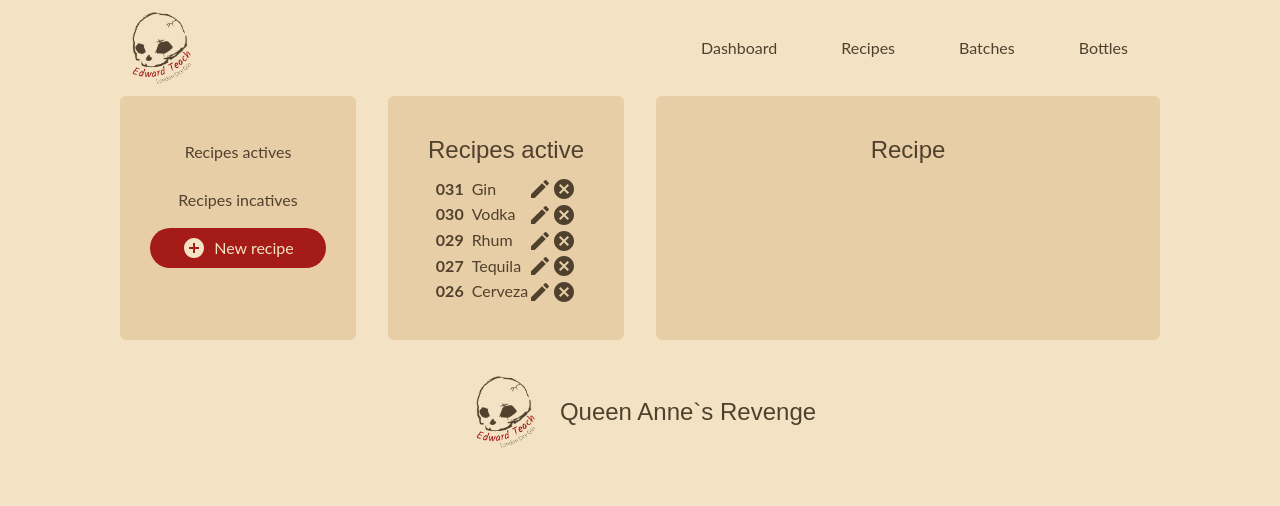
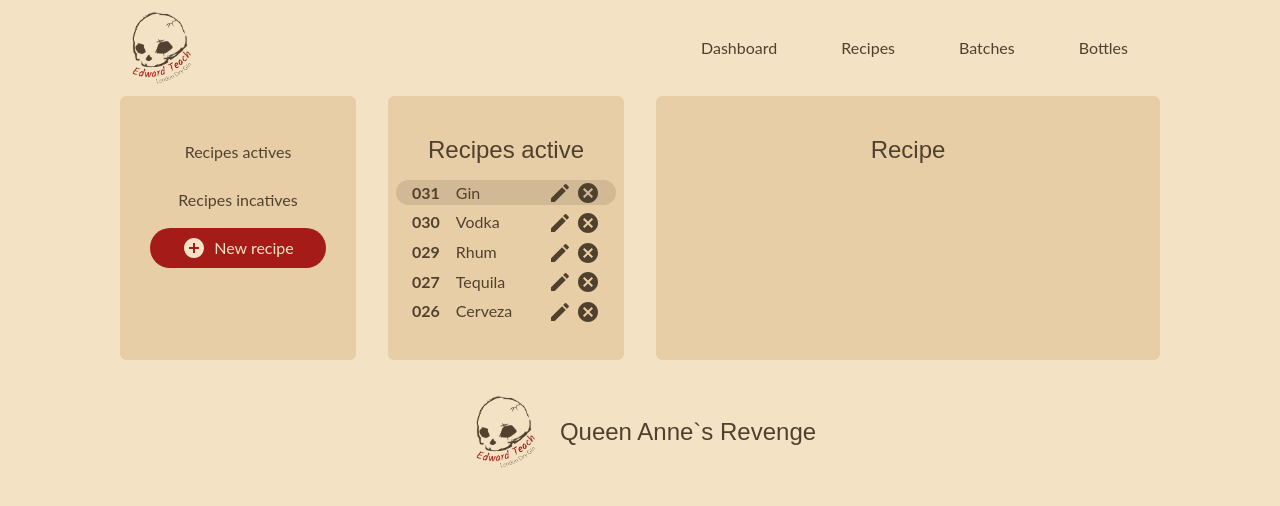
Before and after one commit to CesarZeballos/QueenAnnesRevenge-Front, a Next.js app in the folder front/: page /recipes in a window 1280 px wide. Shown: the top 506 px of the page. Built offline with nearby package versions, Linux system fonts and the light colour scheme.

Commit message:
finalizacion del recipes list
acomode la estetica y cree el boton que selecciona la receta.

```diff
--- a/front/src/app/globals.css
+++ b/front/src/app/globals.css
@@ -49,3 +49,8 @@ body {
 .container {
   @apply bg-lightBeige py-9 px-2 rounded-md
 }
+
+.item{
+  @apply text-darkBrown rounded-full px-4 w-full mt-1 cursor-pointer
+  hover:bg-darkBeige
+}
--- a/front/src/app/recipes/page.tsx
+++ b/front/src/app/recipes/page.tsx
@@ -24,12 +24,19 @@ const recipesArray: IRecipe[] = [
 const Recipes: React.FC = () => {
     const [section, setSection] = useState("active");
     const [recipes, setRecipes] = useState<IRecipe[]>([]);
+    const [recipeId, setRecipeId] = useState(1);
 
     useEffect(()=> {
         console.log(section)
         const recipes = recipesArray.filter(recipe => recipe.state === section);
         setRecipes(recipes);
     }, [section])
+
+    useEffect(()=> {
+        console.log(recipeId)
+        const recipe = recipesArray.find(recipe => recipe.id === recipeId);
+        console.log(recipe)
+    }, [recipeId])
 
     return (
         <div className="marginContainer">
@@ -47,7 +54,9 @@ const Recipes: React.FC = () => {
                     <h2 className="header2">Recipes {section}</h2>
                     <div>
                         {recipes.map((recipe: IRecipe) => (
-                            <RecipeCardList key={recipe.id} data={recipe} />
+                            <button key={recipe.id} className={`item ${recipe.id === recipeId ? 'bg-darkBeige' : 'item'}`} onClick={() => setRecipeId(recipe.id)}>
+                                <RecipeCardList key={recipe.id} data={recipe} />
+                            </button>
                         ))}
                     </div>
                 </ItemContainer>
--- a/front/src/components/recipeCardList/index.tsx
+++ b/front/src/components/recipeCardList/index.tsx
@@ -7,13 +7,15 @@ import { IRecipe } from '@/interfaces/interfacesRecipes';
 export const RecipeCardList: React.FC<{data: IRecipe}> = ({data}): React.ReactNode => {
     const {id, name, nickname} = data
     return (
-        <div key={id} className="flex flex-row items-center justify-between w-full">
+        <div key={id} className="flex flex-row items-center justify-between gap-4 w-full">
             <h1 className="textBodyBold">{name}</h1>
-            <h2 className="textBody w-full ml-2">{nickname}</h2>
-            <Link href={`/recipes/${id}/edit`}>
-                <EditIcon className='text-darkBrown' />
-            </Link>
-            <button><CancelIcon className='text-darkBrown'/></button>
+            <h2 className="textBody w-full text-start">{nickname}</h2>
+            <div className="flex flex-row gap-1">
+                <Link href={`/recipes/${id}/edit`}>
+                    <EditIcon className='text-darkBrown' />
+                </Link>
+                <button><CancelIcon className='text-darkBrown'/></button>
+            </div>
         </div>
     )
 }
```
